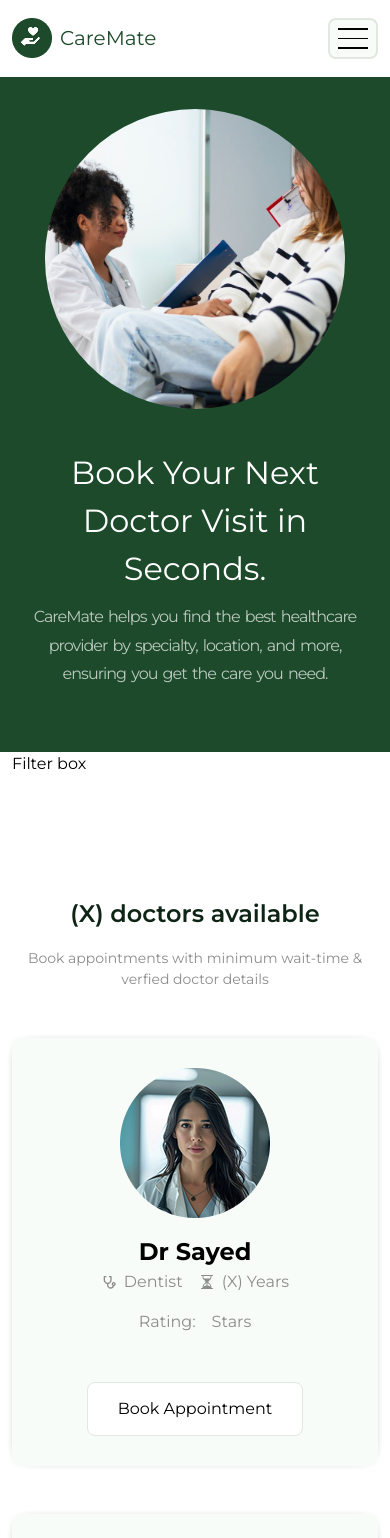
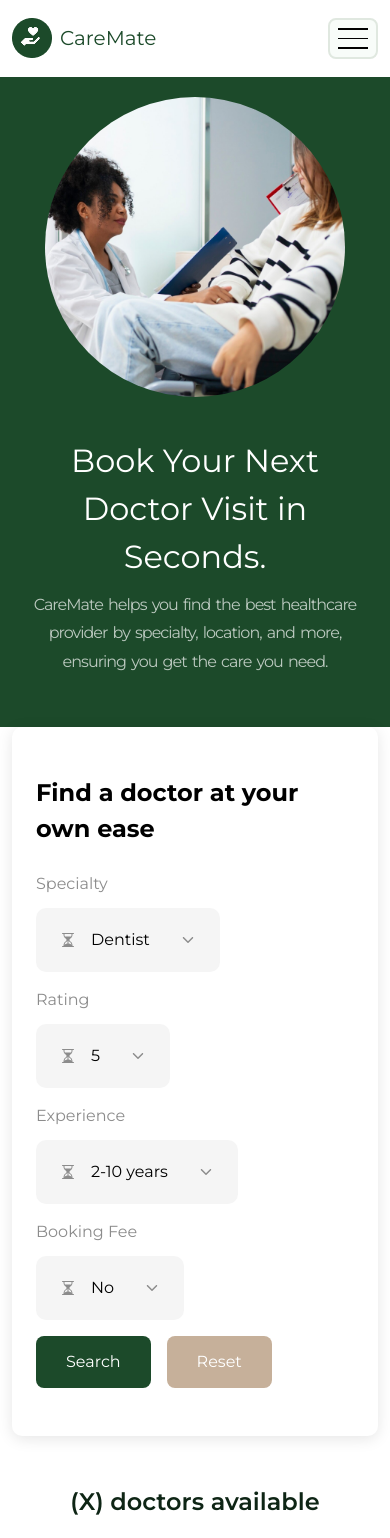
Before and after one commit to Abdalrahman-gits/careMate, a React (Vite) app: page /doctors in a window 390 px wide. Shown: the top 1538 px of the page. Built offline with nearby package versions, Linux system fonts and the light colour scheme.

Commit message:
style(filter box): styled filter box and made it responsive

```diff
--- a/src/pages/Doctors.jsx
+++ b/src/pages/Doctors.jsx
@@ -4,6 +4,8 @@ import Container from "../ui/Container";
 import Hero from "../ui/Hero";
 import SectionHeader from "../ui/SectionHeader";
 import SectionLayout from "../ui/SectionLayout";
+import FilterColumn from "../ui/FilterColumn";
+import FilterBox from "../ui/FilterBox";
 
 function Doctors() {
   return (
@@ -15,8 +17,13 @@ function Doctors() {
         imgSrc={doctorsImage}
       />
       <Container>
-        <div>Filter box</div>
-        <SectionLayout>
+        <SectionLayout paddingTopMobile="0">
+          <FilterBox title="Find a doctor at your own ease">
+            <FilterColumn label="Specialty" value="Dentist" />
+            <FilterColumn label="Rating" value="5" />
+            <FilterColumn label="Experience" value="2-10 years" />
+            <FilterColumn label="Booking Fee" value="No" />
+          </FilterBox>
           <SectionHeader
             title="(X) doctors available"
             subTitle="Book appointments with minimum wait-time & verfied doctor details"
--- a/src/styles/GlobalStyles.js
+++ b/src/styles/GlobalStyles.js
@@ -82,6 +82,7 @@ const GlobalStyles = createGlobalStyle`
 
   --bg-beige: #C6B09A;
   --bg-gray: #464C48;
+  --bg-ligt-gray: #f5f5f5;
   --bg-card: #f8fcf9;
 
   --color-green: #0e2515;
--- a/src/ui/AvailableDoctorCard.jsx
+++ b/src/ui/AvailableDoctorCard.jsx
@@ -28,14 +28,19 @@ const DoctorInfo = styled.div`
   justify-content: center;
   text-align: center;
   gap: var(--section-col-gap);
+
+  & h2 {
+    font-weight: 600;
+  }
 `;
 
 const Wrapper = styled.div`
   display: flex;
   align-items: center;
   justify-content: center;
-  gap: ${({ gapsize }) => (gapsize === "smaller" ? "0.7rem" : "1.6rem")};
+  gap: ${({ gapsize }) => (gapsize === "smaller" ? "0.5rem" : "1.6rem")};
 
+  font-size: 1.2rem;
   color: var(--color-muted);
   text-transform: capitalize;
 `;
--- a/src/ui/Button.jsx
+++ b/src/ui/Button.jsx
@@ -45,7 +45,7 @@ const Button = styled.button`
   transition: 0.3s;
   width: ${({ width = "fit-content" }) => width};
 
-  ${({ variation }) => variations[variation]}
+  ${({ variation = "primary" }) => variations[variation]}
 `;
 
 export default Button;
--- /dev/null
+++ b/src/ui/FilterBox.jsx
@@ -0,0 +1,48 @@
+import styled from "styled-components";
+import Button from "./Button";
+import ButtonContainer from "./ButtonContainer";
+
+const StyledFilterBox = styled.div`
+  z-index: 50;
+  display: flex;
+  flex-direction: column;
+  gap: 2.5rem;
+  padding: 4.8rem 2.4rem;
+  background-color: white;
+  border-radius: var(--border-radius-lg);
+  box-shadow: 0px 3px 15px 0px rgb(0, 0, 0, 0.1);
+
+  @media (min-width: 991px) {
+    position: absolute;
+    inset-inline: 0;
+    top: 0;
+    transform: translateY(-70%);
+  }
+`;
+
+const FilterFieldsContainer = styled.div`
+  display: flex;
+  justify-content: space-between;
+  align-items: flex-end;
+  flex-wrap: wrap;
+  gap: 1.6rem;
+`;
+
+function FilterBox({ title, children }) {
+  return (
+    <StyledFilterBox>
+      <h2>{title}</h2>
+      <FilterFieldsContainer>
+        {children}
+        <ButtonContainer>
+          <Button size="large">Search</Button>
+          <Button variation="beigeBtn" size="large">
+            Reset
+          </Button>
+        </ButtonContainer>
+      </FilterFieldsContainer>
+    </StyledFilterBox>
+  );
+}
+
+export default FilterBox;
--- /dev/null
+++ b/src/ui/FilterColumn.jsx
@@ -0,0 +1,47 @@
+import { BsHourglassSplit } from "react-icons/bs";
+import { IoIosArrowDown } from "react-icons/io";
+import styled from "styled-components";
+
+const StyledFilterColumn = styled.div`
+  display: flex;
+  flex-direction: column;
+  gap: 1.2rem;
+
+  & .filter-type {
+    color: var(--color-muted);
+  }
+`;
+
+const FilterBtn = styled.div`
+  display: flex;
+  justify-content: space-between;
+  align-items: center;
+
+  background-color: var(--bg-ligt-gray);
+  padding: 2rem 2.4rem;
+  border-radius: var(--border-radius-lg);
+  cursor: pointer;
+
+  & span {
+    margin: 0 3rem 0 1.5rem;
+  }
+
+  & svg {
+    color: var(--color-muted);
+  }
+`;
+
+function FilterColumn({ label, value }) {
+  return (
+    <StyledFilterColumn>
+      <p className="filter-type">{label}</p>
+      <FilterBtn>
+        <BsHourglassSplit />
+        <span>{value}</span>
+        <IoIosArrowDown />
+      </FilterBtn>
+    </StyledFilterColumn>
+  );
+}
+
+export default FilterColumn;
--- a/src/ui/Header.jsx
+++ b/src/ui/Header.jsx
@@ -1,4 +1,4 @@
-import { NavLink } from "react-router-dom";
+import { NavLink, useNavigate } from "react-router-dom";
 import Logo from "./Logo";
 import Button from "./Button";
 import Container from "./Container";
@@ -70,6 +70,7 @@ const BurgerMenu = styled.div`
 
 function Header() {
   const [menuOpened, setMenuOpened] = useState(false);
+  const navigate = useNavigate();
 
   return (
     <header>
@@ -79,8 +80,22 @@ function Header() {
           <HeaderContent>
             <NavList />
             <ButtonContainer>
-              <Button variation="bordered">login</Button>
-              <Button variation="primary">register</Button>
+              <Button
+                variation="bordered"
+                onClick={(e) => {
+                  e.preventDefault();
+                  navigate("auth/login");
+                }}>
+                login
+              </Button>
+              <Button
+                variation="primary"
+                onClick={(e) => {
+                  e.preventDefault();
+                  navigate("auth/register");
+                }}>
+                register
+              </Button>
             </ButtonContainer>
           </HeaderContent>
           <BurgerMenu
--- a/src/ui/Hero.jsx
+++ b/src/ui/Hero.jsx
@@ -6,7 +6,7 @@ const StyledHero = styled.div`
   justify-content: center;
   background-color: var(--primary-green);
   min-height: ${({ minheight }) =>
-    minheight ? minheight : "calc(100dvh - var(--header-h-sm))"};
+    minheight ? "auto" : "calc(100dvh - var(--header-h-sm))"};
 
   @media (min-width: 991px) {
     min-height: ${({ minheight }) =>
--- a/src/ui/MobileMenu.jsx
+++ b/src/ui/MobileMenu.jsx
@@ -3,6 +3,7 @@ import NavList from "./NavList";
 import ButtonContainer from "./ButtonContainer";
 import Button from "./Button";
 import { useEffect } from "react";
+import { useNavigate } from "react-router-dom";
 
 const StyledMobileMenu = styled.div`
   display: flex;
@@ -40,6 +41,7 @@ const StyledMobileMenu = styled.div`
 `;
 
 function MobileMenu({ setMenuOpened }) {
+  const navigate = useNavigate();
   // Handle Clicking outside the menu while open
   useEffect(
     function () {
@@ -58,8 +60,22 @@ function MobileMenu({ setMenuOpened }) {
     <StyledMobileMenu className="mobile-menu">
       <NavList direction="vertical" />
       <ButtonContainer direction="vertical">
-        <Button variation="bordered">login</Button>
-        <Button variation="primary">register</Button>
+        <Button
+          variation="bordered"
+          onClick={(e) => {
+            e.preventDefault();
+            navigate("auth/login");
+          }}>
+          login
+        </Button>
+        <Button
+          variation="primary"
+          onClick={(e) => {
+            e.preventDefault();
+            navigate("auth/register");
+          }}>
+          register
+        </Button>
       </ButtonContainer>
     </StyledMobileMenu>
   );
--- a/src/ui/SectionLayout.jsx
+++ b/src/ui/SectionLayout.jsx
@@ -1,11 +1,13 @@
 import styled from "styled-components";
 
 const SectionLayout = styled.section`
+  position: relative;
   display: flex;
   flex-direction: column;
   gap: var(--section-row-gap);
 
-  padding: var(--section-lg-pt) 0 var(--section-pb);
+  padding-top: ${({ paddingTopMobile = "6" }) => `${paddingTopMobile}rem`};
+  padding-bottom: var(--section-pb);
 `;
 
 export default SectionLayout;
```
